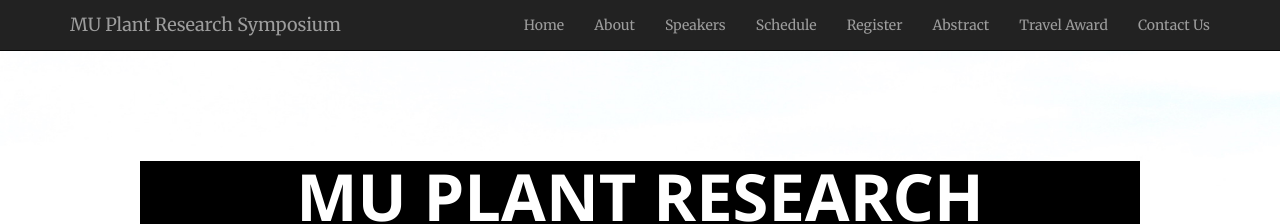
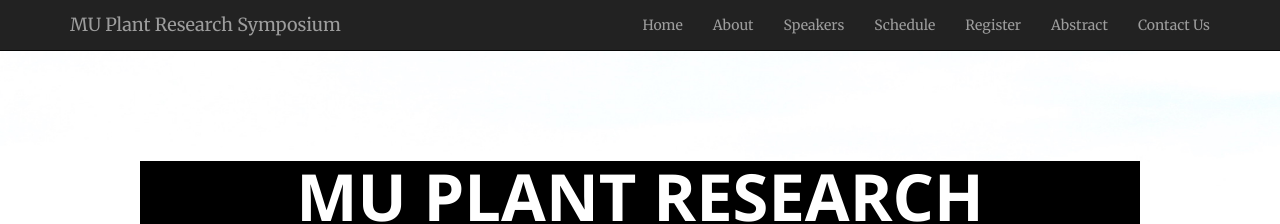
Before and after one commit to mupioneersymposium/mupioneersymposium.github.io, a Jekyll site: the page built from index.html, in a window 1280 px wide. Shown: the top 224 px of the page. Built offline with Jekyll 4.4.1, drawn with Linux system fonts in a browser that asks for light colours.

Commit message:
Update nav.html

```diff
--- a/_includes/nav.html
+++ b/_includes/nav.html
@@ -33,9 +33,6 @@
                     <a class="page-scroll" href="abstract.html">Abstract</a>
                 </li>
                 <li>
-                    <a class="page-scroll" href="travel.html">Travel Award</a>
-                </li>
-                <li>
                     <a class="page-scroll" href="index.html#contact">Contact Us</a>
                 </li>
             </ul>
```
